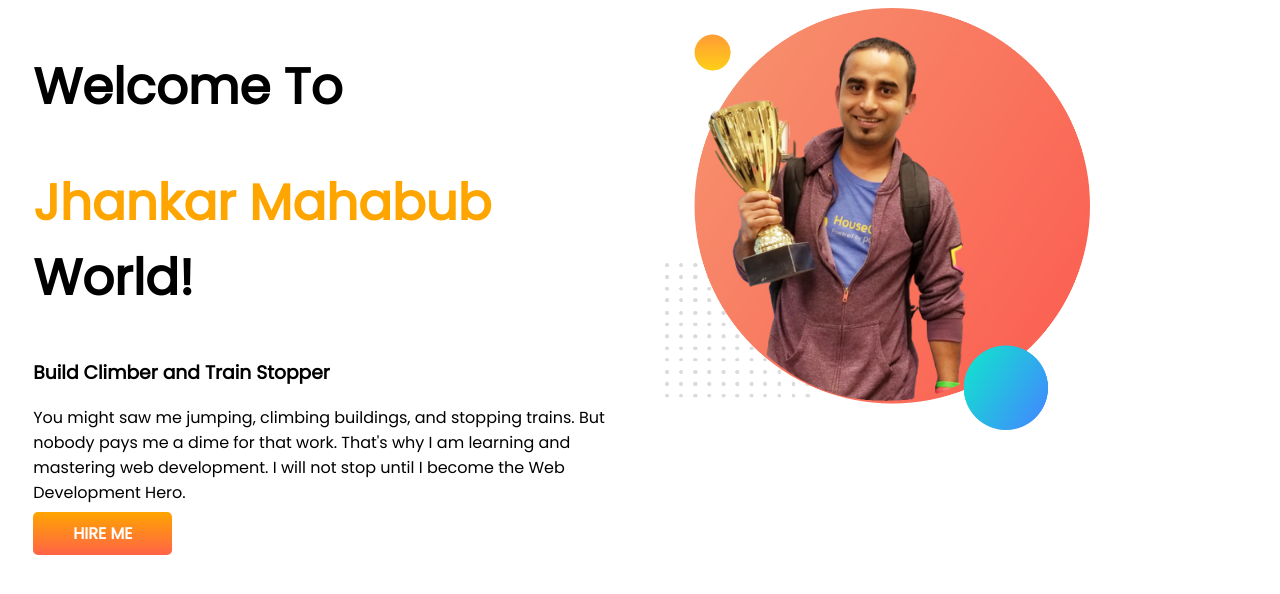
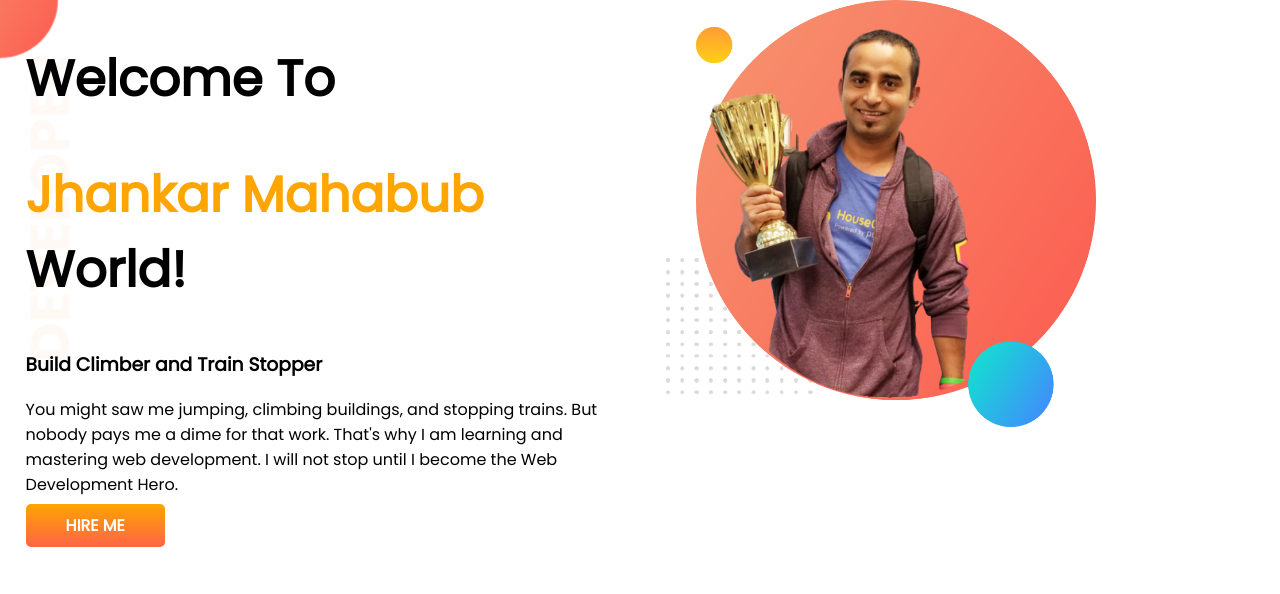
Before and after one commit to firoz-ruet/developer-portfolio, a plain HTML site: page index.html in a window 1280 px wide. Drawn offline with Linux system fonts and the light colour scheme.

Commit message:
top-banner

```diff
--- a/index.html
+++ b/index.html
@@ -13,7 +13,7 @@
 </head>
 
 <body>
-    <section>
+    <section class="top-baner">
         <div class="half-width">
             <h1>Welcome To</h1>
             <h1><span class="orange-color">Jhankar Mahabub</span> World!</h1>
--- a/style.css
+++ b/style.css
@@ -1,5 +1,6 @@
 body{
     font-family: 'Poppins', sans-serif;
+    margin: 0;
 }
 h1{
     font-size: 50px;
@@ -26,3 +27,7 @@ section{
     color: white;
     font-weight: 700;
 }
+.top-baner{
+    background-image: url(images/top-banner.png);
+    background-repeat: no-repeat;
+}
```
